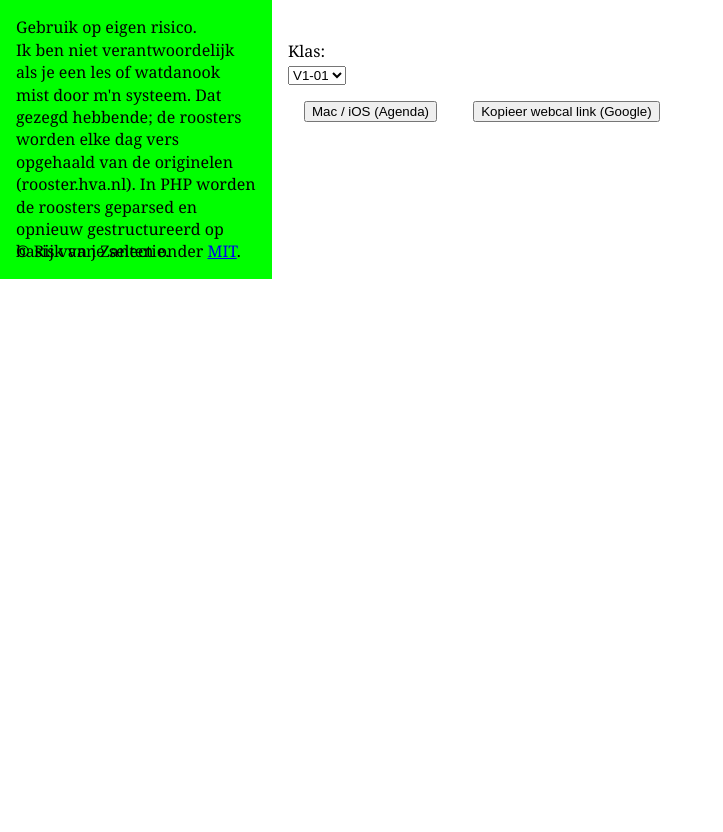
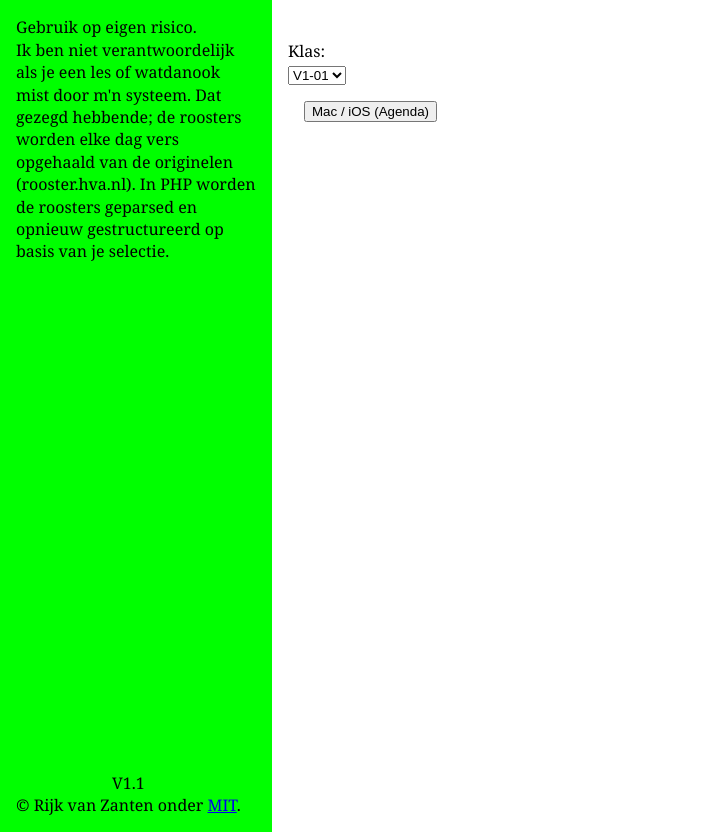
Before and after one commit to nielsdB97/HvA-Rooster, a PHP site: page / in a window 1280 px wide. Shown: the part 54-886 px from the top of the page, without its empty margins (0-723 px from the left). Before the commit the page ends 333 px from the top, so only its background shows below. Run offline with PHP 8.4, Linux system fonts and the light colour scheme.

Commit message:
Versienummer + google knop tijdelijk weg

```diff
--- a/index.php
+++ b/index.php
@@ -13,7 +13,7 @@
 		<aside>
 			<p>Gebruik op eigen risico.</p>
 			<p>Ik ben niet verantwoordelijk als je een les of watdanook mist door m'n systeem. Dat gezegd hebbende; de roosters worden elke dag vers opgehaald van de originelen (rooster.hva.nl). In PHP worden de roosters geparsed en opnieuw gestructureerd op basis van je selectie.</p>
-			<p>© Rijk van Zanten onder <a href="http://opensource.org/licenses/MIT"> MIT</a>.
+			<p>V1.1 <br />© Rijk van Zanten onder <a href="http://opensource.org/licenses/MIT"> MIT</a>.
 		</aside>
 		<main>
 			<form onsubmit="return false;">
@@ -37,7 +37,7 @@
 			</form>
 			<div>
 				<input type="button" name="ios" value="Mac / iOS (Agenda)" />
-				<input type="button" name="google" value="Kopieer webcal link (Google)" />
+<!-- 				<input type="button" name="google" value="Kopieer webcal link (Google)" /> -->
 			</div>
 		</main>
 	</body>
--- a/script.js
+++ b/script.js
@@ -11,7 +11,7 @@ document.addEventListener("DOMContentLoaded", function() {
 			ids.push(checks[i].value);
 		}
 
-		window.open('webcal://localhost:8888/hvarooster/HvA-Rooster/rooster_V1.5.php?klas=' + klas + '&id=' + ids.join(), '_blank');
+		window.open('webcal://rijks.website/hvarooster/rooster_V1.5.php?klas=' + klas + '&id=' + ids.join(), '_blank');
 	});
 
 	document.querySelector('[name=google]').addEventListener('click', function() {
@@ -22,7 +22,7 @@ document.addEventListener("DOMContentLoaded", function() {
 			ids.push(checks[i].value);
 		}
 
-		window.prompt("Kopieer deze url en plak 'm in je Google Calender. http://visihow.com/Use_webcal_url_to_add_a_calendar_to_google_calendar", 'webcal://rijks.website/hvarooster/rooster.php?klas=' + klas + '&id=' + ids.join(), '_blank');
+		window.prompt("Kopieer deze url en plak 'm in je Google Calender.", 'webcal://rijks.website/hvarooster/rooster_V1.5.php?klas=' + klas + '&id=' + ids.join(), '_blank');
 	});
 
 	function doAjaxRequest(klas){
--- a/style.css
+++ b/style.css
@@ -70,6 +70,7 @@ body > aside p:last-of-type {
 body > main {
 	flex-basis: 30em;
 	flex-grow: 1;
+	min-height: 100vh;
 }
 
 h3 {
```
